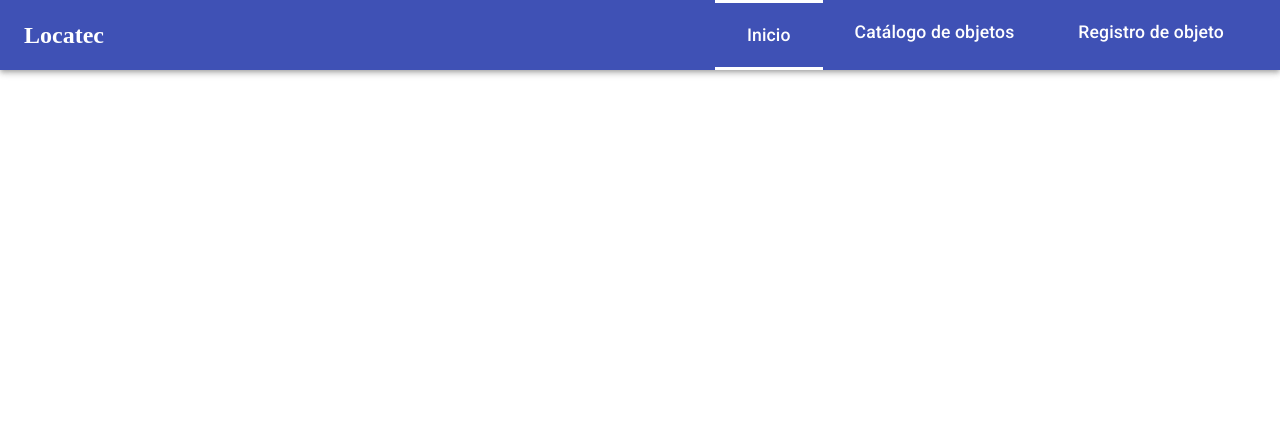
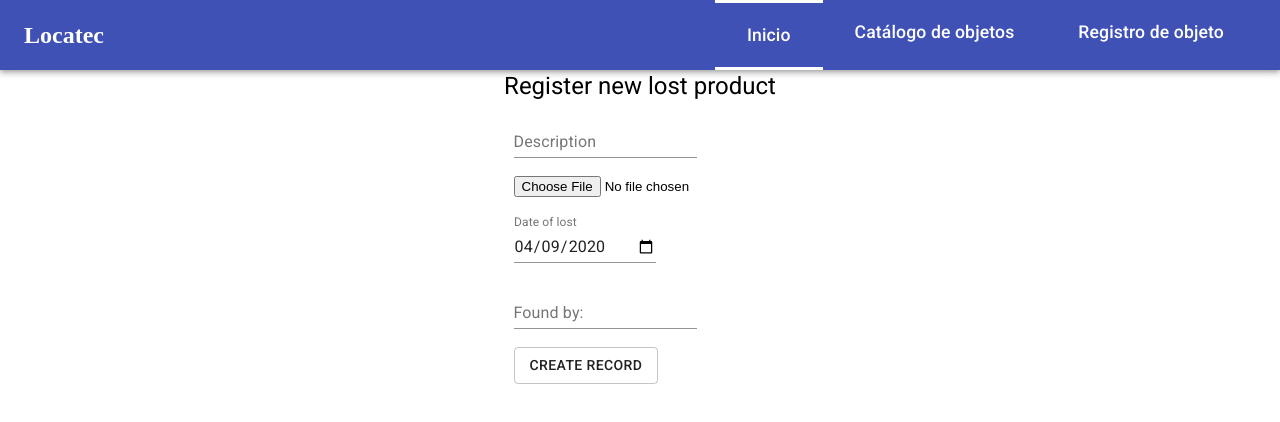
Before and after one commit to obravocedillo/Locatec, a React (Create React App) app: page /Register in a window 1280 px wide. Before the commit this address led to /Home. Shown: the top 422 px of the page. Built offline with nearby package versions, Linux system fonts and the light colour scheme.

Commit message:
crear articulo perdido
Signed-off-by: Cesar Augusto Garcia Perez <cesarau04@gmail.com>

```diff
--- a/package.json
+++ b/package.json
@@ -3,8 +3,10 @@
   "version": "0.1.0",
   "private": true,
   "dependencies": {
-    "@material-ui/core": "^4.2.1",
+    "@material-ui/core": "^4.9.10",
     "@material-ui/icons": "^4.2.1",
+    "@material-ui/lab": "^4.0.0-alpha.49",
+    "axios": "^0.19.2",
     "react": "^16.8.6",
     "react-dom": "^16.8.6",
     "react-redux": "^7.1.0",
--- a/src/App.js
+++ b/src/App.js
@@ -2,6 +2,7 @@ import React, { lazy, Suspense } from 'react';
 import { BrowserRouter as Router, Route, Switch, Redirect } from 'react-router-dom';
 import { LocatecContext, LocatecData } from './Context/LocatecContext';
 import './Style/Global.css'
+import RegisterObject from './Components/RegisterObject';
 
 
 
@@ -49,6 +50,9 @@ class App extends React.Component{
                 <Route path="/Catalog">
                   <Catalog/>
                 </Route>
+                <Route path="/Register">
+                  <RegisterObject />
+                </Route>
                 <Redirect to="/Home"/>
               </Switch>
             </Router>
--- /dev/null
+++ b/src/Components/RegisterObject.jsx
@@ -0,0 +1,172 @@
+import React, { useState } from "react";
+import { LocatecContext } from "../Context/LocatecContext";
+import { Grid, TextField, Button, Typography, Snackbar } from "@material-ui/core";
+import Alert from '@material-ui/lab/Alert';
+import axios from "axios";
+
+import NavBar from "./NavBar";
+import "../Style/Home.css";
+
+let currentDate = () => {
+  let d = new Date();
+  return (
+    d.getFullYear() +
+    "-" +
+    ("0" + (d.getMonth() + 1)).slice(-2) +
+    "-" +
+    ("0" + d.getDate()).slice(-2)
+  );
+};
+
+export default function RegisterObject() {
+  const [descriptionValue, setDescriptionValue] = useState("");
+  const [dateLostValue, setDateLostValue] = useState(currentDate());
+  const [foundByValue, setFoundByValue] = useState("");
+  const [openSuccessAlertValue, setOpenSuccessAlertValue] = useState(false)
+  const [openFailureAlertValue, setOpenFailureAlertValue] = useState(false)
+
+  const onSubmitClick = () => {
+    console.log("Description-> " + descriptionValue);
+    console.log("Date Lost-> " + dateLostValue);
+    console.log("Found By-> " + foundByValue);
+    axios
+      .get(
+        "https://b9gaqag9bb.execute-api.us-east-1.amazonaws.com/InsertObject?" +
+          "objetoname=" +
+          descriptionValue +
+          "&" +
+          "objetoimgurl=" +
+          "placeholder.jpg" +
+          "&" +
+          "fechaperdida=" +
+          dateLostValue +
+          "&" +
+          "encontradopor=" +
+          foundByValue +
+          "&" +
+          "lugarid=" +
+          1 +
+          "&" +
+          "statusid=" +
+          14 +
+          "&" +
+          "fecharecogida="
+      )
+      .then((res) => {
+        console.log(res);
+        setOpenSuccessAlertValue(true);
+      })
+      .catch((err) => {
+        console.log(err);
+        setOpenFailureAlertValue(true);
+      });
+  };
+
+  const handleDescriptionChange = (event) => {
+    event.preventDefault();
+    setDescriptionValue(event.target.value);
+  };
+
+  const handleDateLostChange = (event) => {
+    event.preventDefault();
+    setDateLostValue(event.target.value);
+  };
+
+  const handleFoundByChange = (event) => {
+    event.preventDefault();
+    setFoundByValue(event.target.value);
+  };
+
+  const handleClose = (event, reason) => {
+    if (reason === 'clickaway') {
+      return;
+    }
+
+    setOpenSuccessAlertValue(false);
+    setOpenFailureAlertValue(false);
+  };
+
+  return (
+    <Grid container>
+      <NavBar />
+      <Grid item xs={12}>
+        <Grid
+          container
+          direction="row"
+          justify="center"
+          alignItems="center"
+          spacing={2}
+        >
+          <Grid item xs={12}>
+            <Typography variant="h5" align="center">
+              Register new lost product
+            </Typography>
+          </Grid>
+          <form noValidate autoComplete="off">
+            <Grid item xs={12}>
+              <TextField
+                id="standard-basic"
+                label="Description"
+                value={descriptionValue}
+                onChange={handleDescriptionChange}
+              />
+            </Grid>
+
+            <br></br>
+            <Grid item xs={12}>
+              <input type="file" />
+            </Grid>
+
+            <br></br>
+            <Grid item xs={12}>
+              <TextField
+                id="date"
+                label="Date of lost"
+                type="date"
+                value={dateLostValue}
+                onChange={handleDateLostChange}
+                InputLabelProps={{
+                  shrink: true,
+                }}
+              />
+            </Grid>
+
+            <br></br>
+            <Grid item xs={12}>
+              <TextField
+                id="standard-basic"
+                label="Found by:"
+                value={foundByValue}
+                onChange={handleFoundByChange}
+              />
+            </Grid>
+
+            <br></br>
+            <Grid item xs={12}>
+              <Button
+                variant="outlined"
+                type="button"
+                onClick={() => {
+                  onSubmitClick();
+                }}
+              >
+                Create record
+              </Button>
+            </Grid>
+          </form>
+        </Grid>
+      </Grid>
+      <Snackbar open={openSuccessAlertValue} autoHideDuration={4000} onClose={handleClose}>
+        <Alert  severity="success" onClose={handleClose}>
+          Record uploaded!
+        </Alert>
+      </Snackbar>
+
+      <Snackbar open={openFailureAlertValue} autoHideDuration={4000} onClose={handleClose}>
+        <Alert  severity="error" onClose={handleClose}>
+          Couldn't upload record, try again!
+        </Alert>
+      </Snackbar>
+    </Grid>
+  );
+}
```
Also changed, not shown: 1 other file (tests, documents, lock files or other folders).
